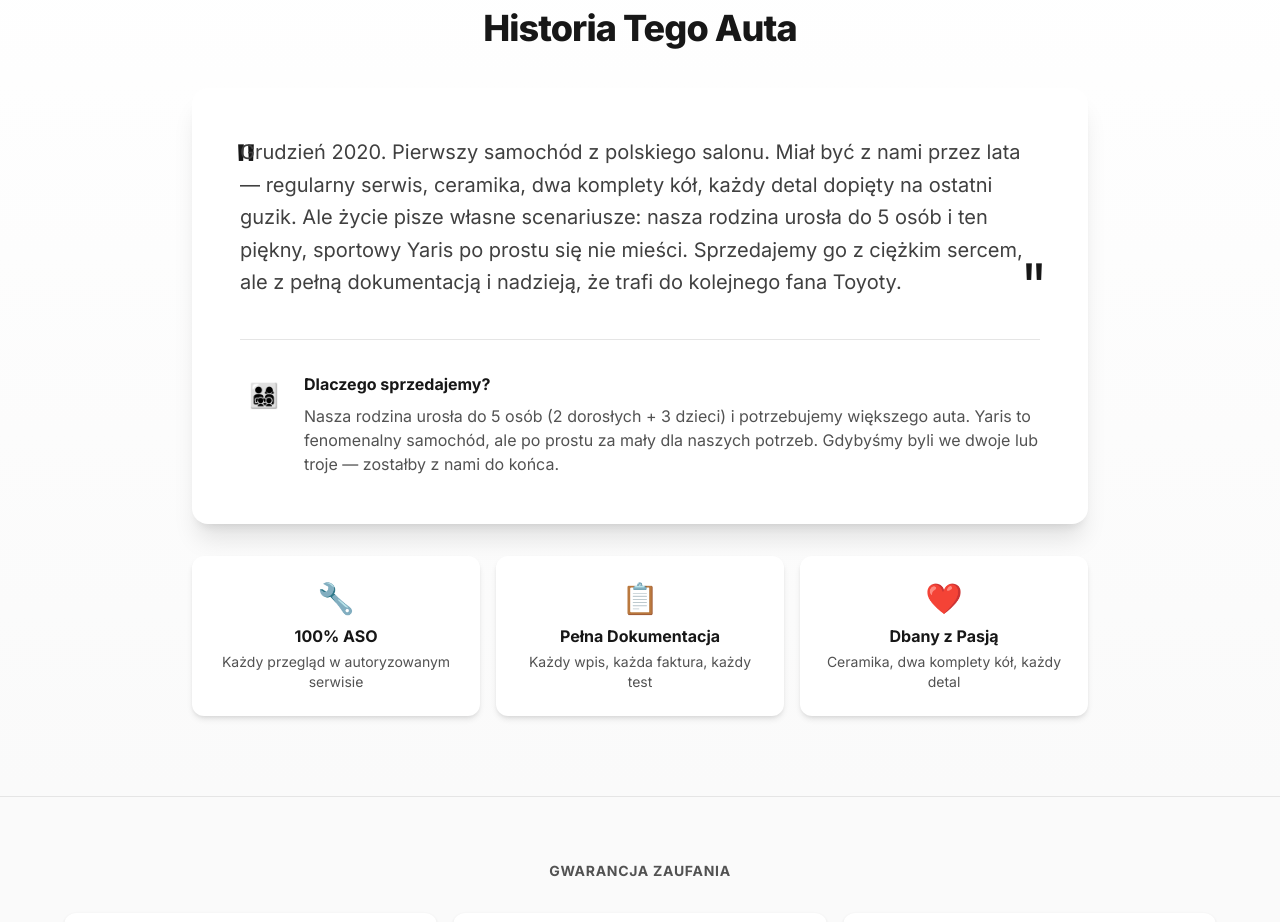
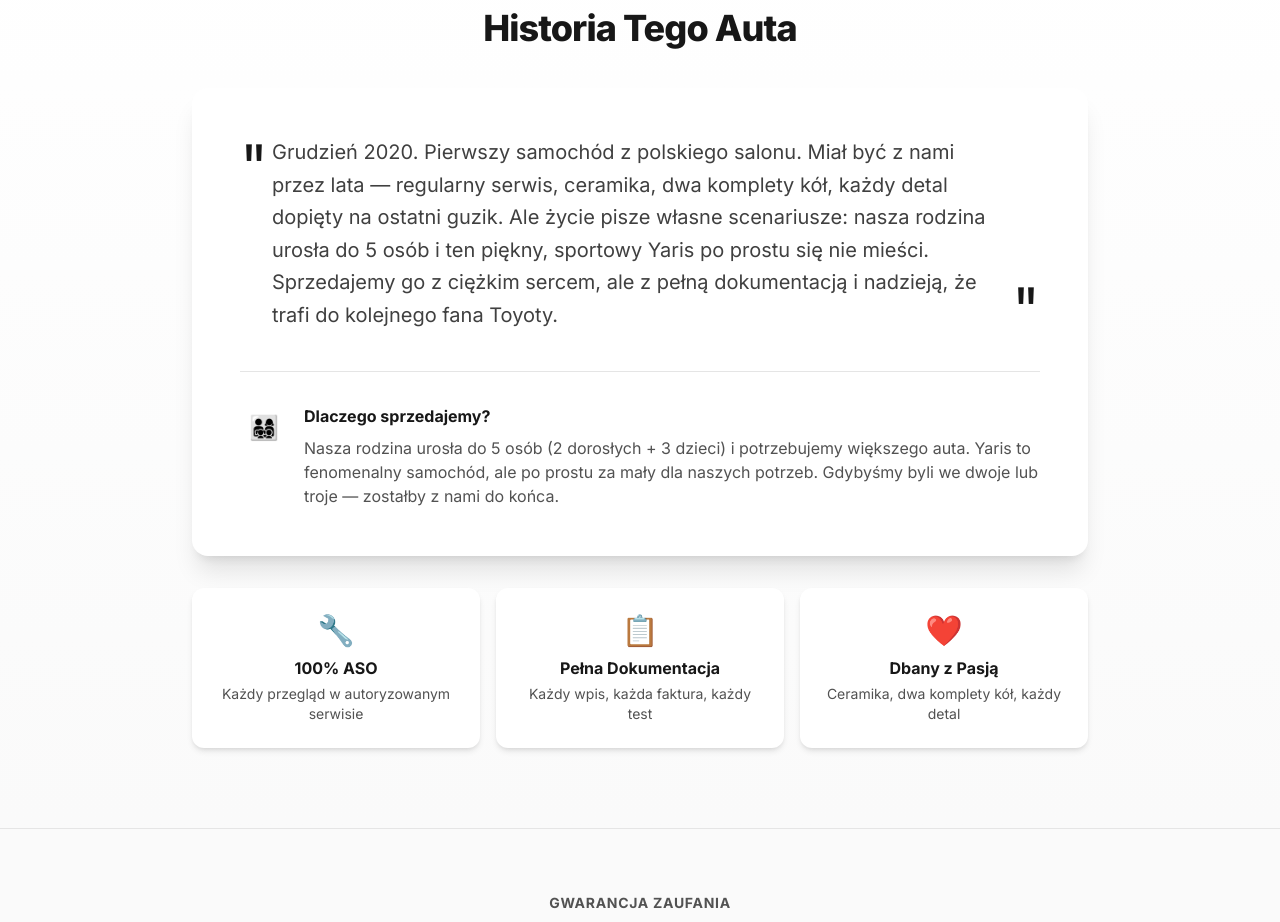
Before and after one commit to futerzak/yaris-2020, a React (Vite) app: page / in a window 1280 px wide. Shown: the part 780-1702 px from the top of the page. Built offline with nearby package versions, Linux system fonts and the light colour scheme.

Commit message:
fix: improve quote positioning to prevent text overlap

```diff
--- a/src/components/OwnerStory.tsx
+++ b/src/components/OwnerStory.tsx
@@ -11,10 +11,10 @@ export function OwnerStory() {
           <h2 className="text-center text-3xl font-black tracking-tight md:text-4xl">{ownerStory.headline}</h2>
 
           <div className="mt-10 rounded-2xl bg-white p-8 shadow-xl md:p-12">
-            <div className="relative">
-              <div className="absolute -left-2 top-0 text-6xl text-[--color-tokyo-red]/20">"</div>
-              <p className="relative text-lg leading-relaxed text-neutral-700 md:text-xl">{ownerStory.story}</p>
-              <div className="absolute -bottom-4 -right-2 text-6xl text-[--color-tokyo-red]/20">"</div>
+            <div className="relative pl-8 pr-8">
+              <div className="absolute left-0 top-0 text-6xl leading-none text-[--color-tokyo-red]/20">"</div>
+              <p className="text-lg leading-relaxed text-neutral-700 md:text-xl">{ownerStory.story}</p>
+              <div className="absolute -bottom-2 right-0 text-6xl leading-none text-[--color-tokyo-red]/20">"</div>
             </div>
 
             <div className="mt-10 border-t border-neutral-200 pt-8">
```
